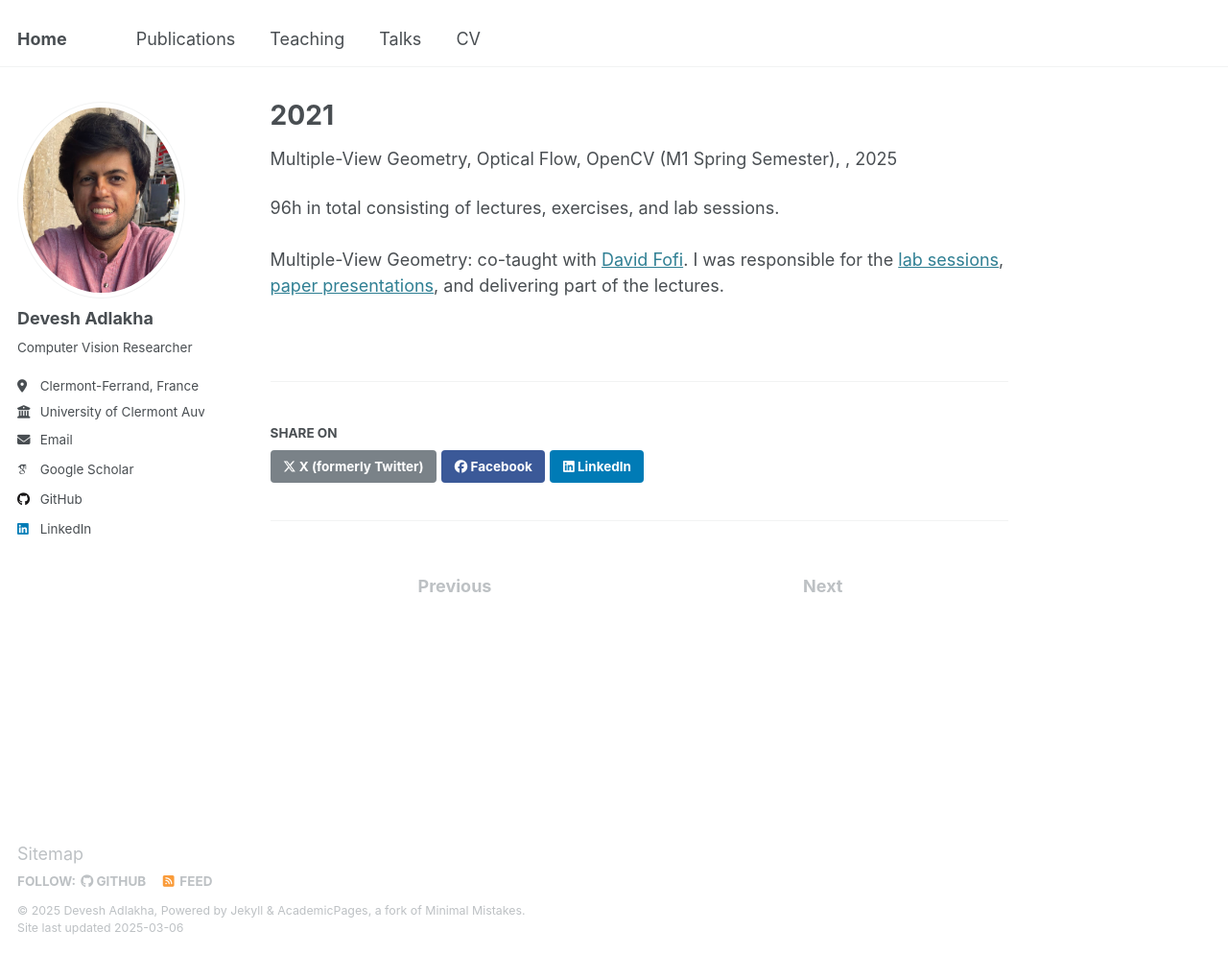
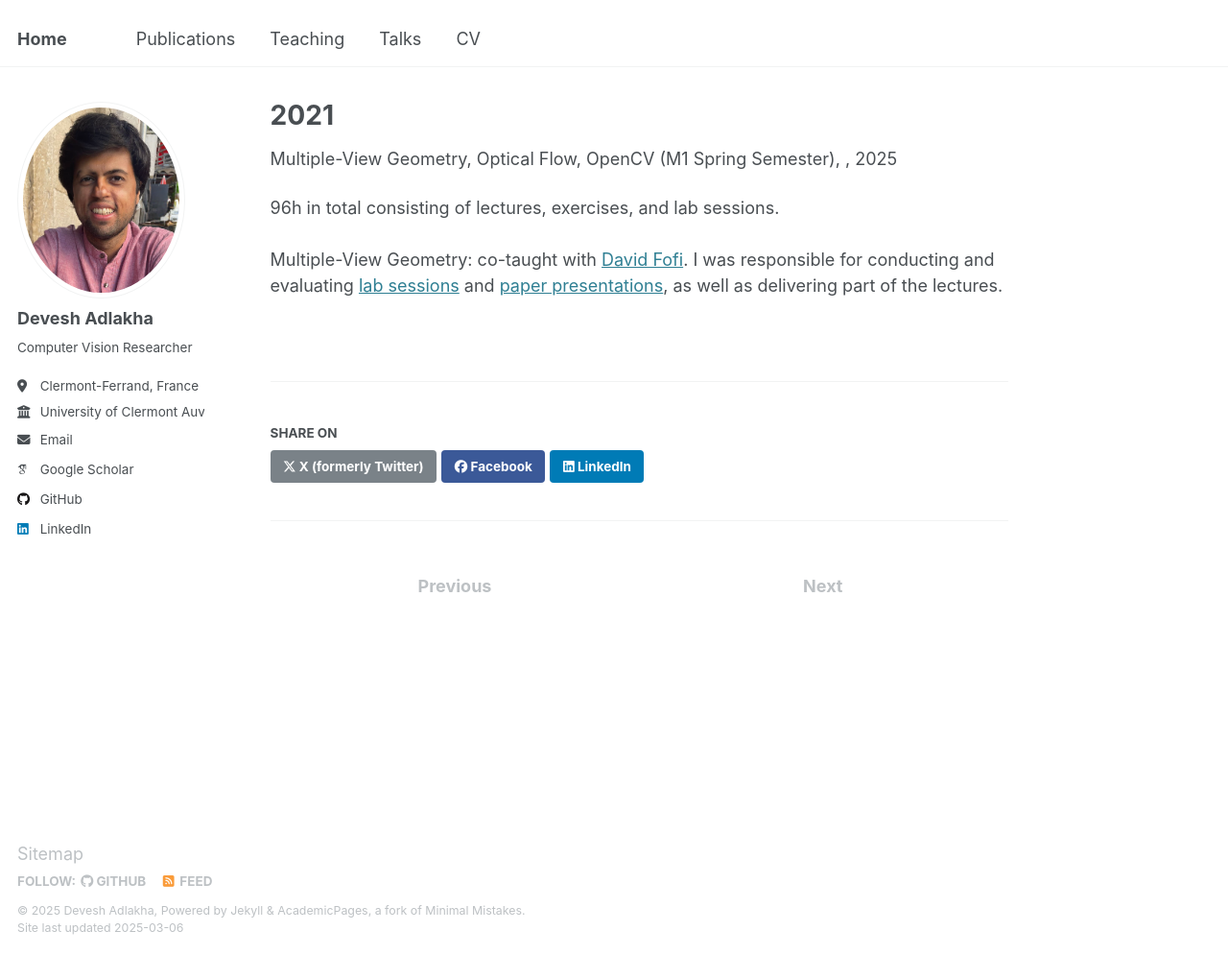
Before and after one commit to devadlakha/devadlakha.github.io, a Jekyll site: the page built from _teaching/2021.md, in a window 1280 px wide and 995 px high. Shown: the whole window at 96% size. Built offline with Jekyll 4.4.1, drawn with Linux system fonts in a browser that asks for light colours; some web fonts are replaced.

Commit message:
Update 2021.md

```diff
--- a/_teaching/2021.md
+++ b/_teaching/2021.md
@@ -8,4 +8,4 @@ location:
 ---
 
 96h in total consisting of lectures, exercises, and lab sessions.<br><br>
-Multiple-View Geometry: co-taught with [David Fofi](http://www.davidfofi.net). I was responsible for the [lab sessions](https://coda.io/@devesh-adlakha/lab-exercises), [paper presentations](https://coda.io/@devesh-adlakha/vp-paper-presentation), and delivering part of the lectures.
+Multiple-View Geometry: co-taught with [David Fofi](http://www.davidfofi.net). I was responsible for conducting and evaluating [lab sessions](https://coda.io/@devesh-adlakha/lab-exercises) and [paper presentations](https://coda.io/@devesh-adlakha/vp-paper-presentation), as well as delivering part of the lectures.
```
